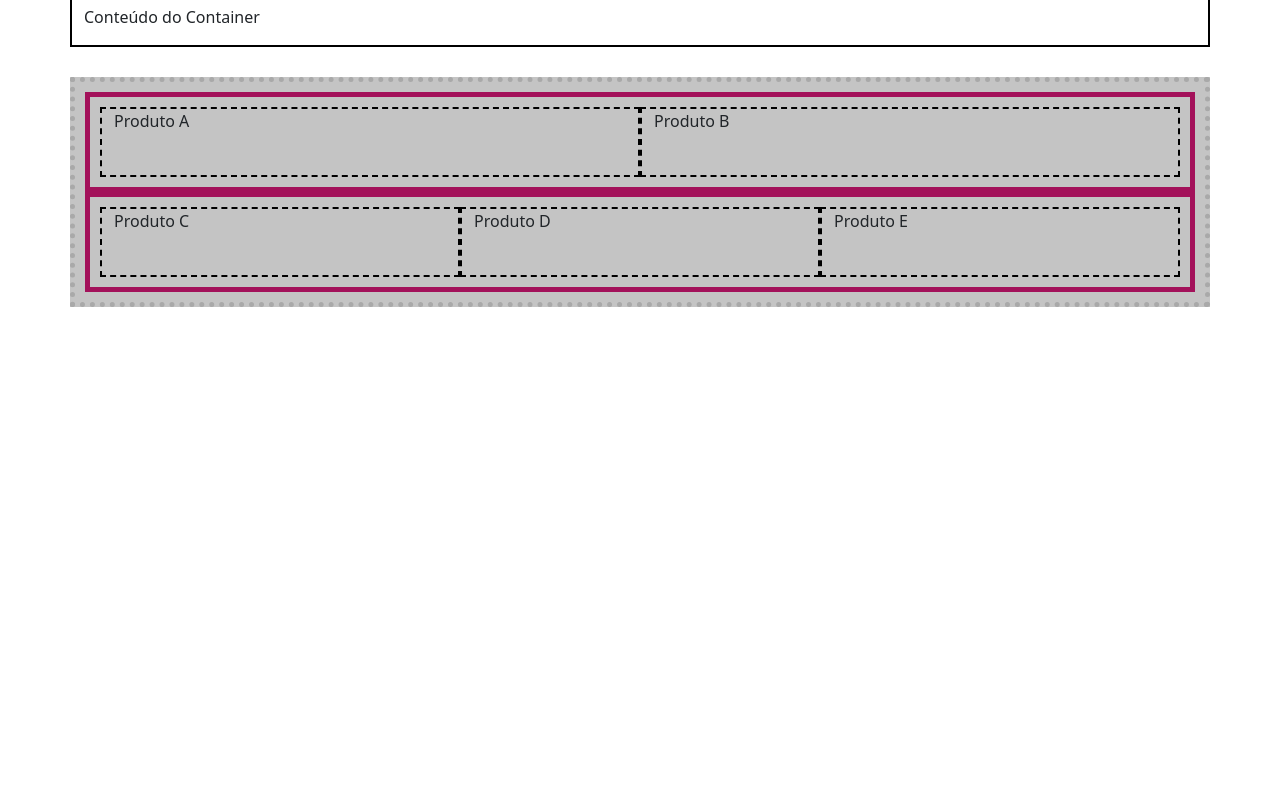
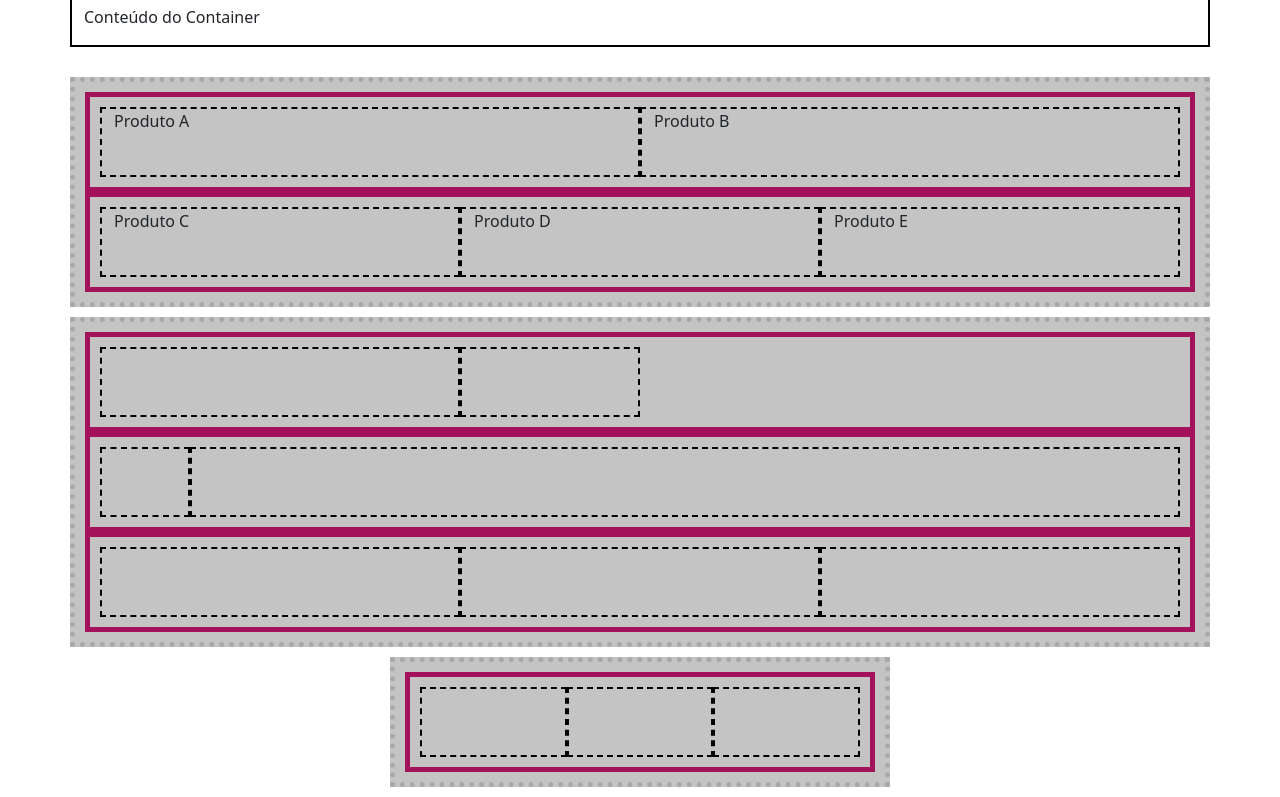
Before and after one commit to MaferRs/curso_bootstrap, a plain HTML site: page 3_layout/1_aulas/index.html in a window 1280 px wide. Shown: the part 799-1596 px from the top of the page. Before the commit the page ends 1116 px from the top, so only its background shows below. Drawn offline with nearby package versions, Linux system fonts and the light colour scheme.

Commit message:
tamanho das colunas

```diff
--- a/3_layout/1_aulas/index.html
+++ b/3_layout/1_aulas/index.html
@@ -67,6 +67,31 @@
             </div>
         </div>
     </div>
+
+    <!--Tamanho das Colunas-->
+    <div class="container">
+        <div class="row">
+            <div class="col-4"></div>
+            <div class="col-2"></div>
+        </div>
+        <div class="row">
+            <div class="col-1"></div>
+            <div class="col-11"></div>
+        </div>
+        <div class="row">
+            <div class="col-4"></div>
+            <div class="col-4"></div>
+            <div class="col-4"></div>
+        </div>
+    </div>
+
+    <div class="container" id="largura-limitada">
+        <div class="row">
+            <div class="col-4"></div>
+            <div class="col-4"></div>
+            <div class="col-4"></div>
+        </div>
+    </div>
 </body>
 
 </html>
--- a/3_layout/1_aulas/style.css
+++ b/3_layout/1_aulas/style.css
@@ -68,8 +68,16 @@ h1 {
   padding: 10px;
   margin: 0;
 }
-.col {
+.col,
+.col-4,
+.col-2,
+.col-1,
+.col-11,
+.col-4 {
   border: 2px dashed black;
   height: 100%;
   margin: 0;
 }
+#largura-limitada {
+  max-width: 500px;
+}
```
